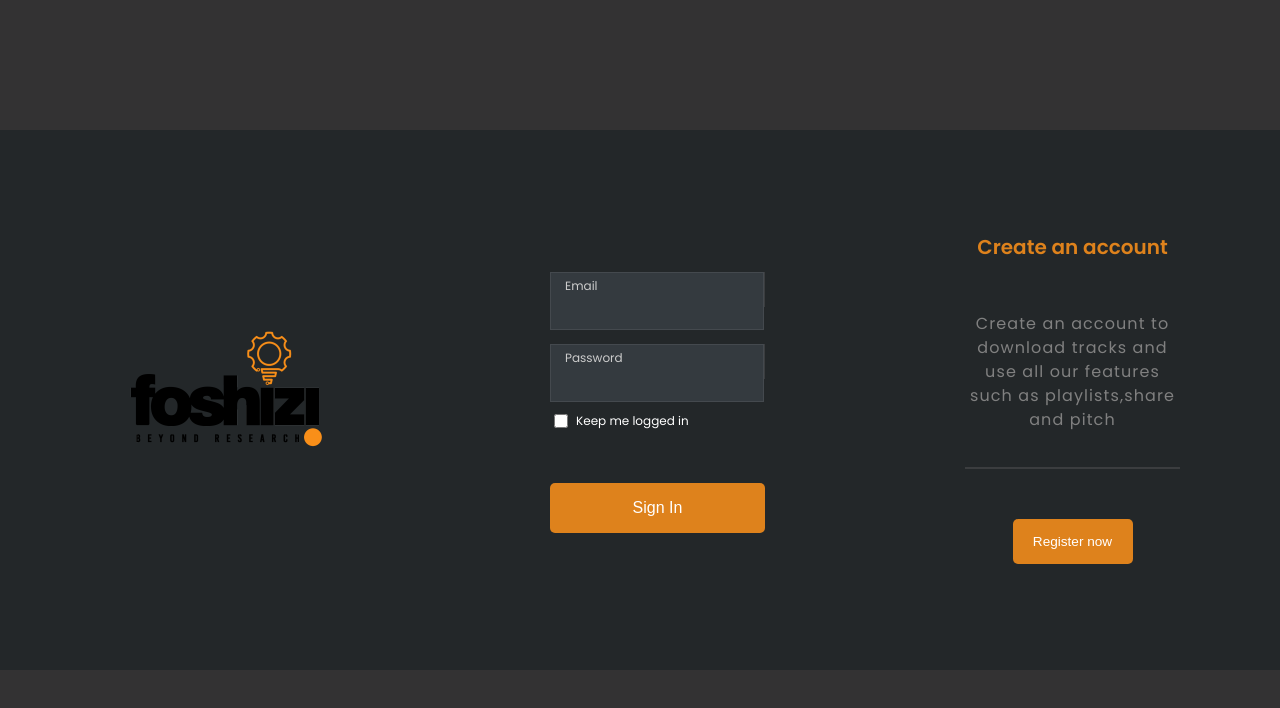
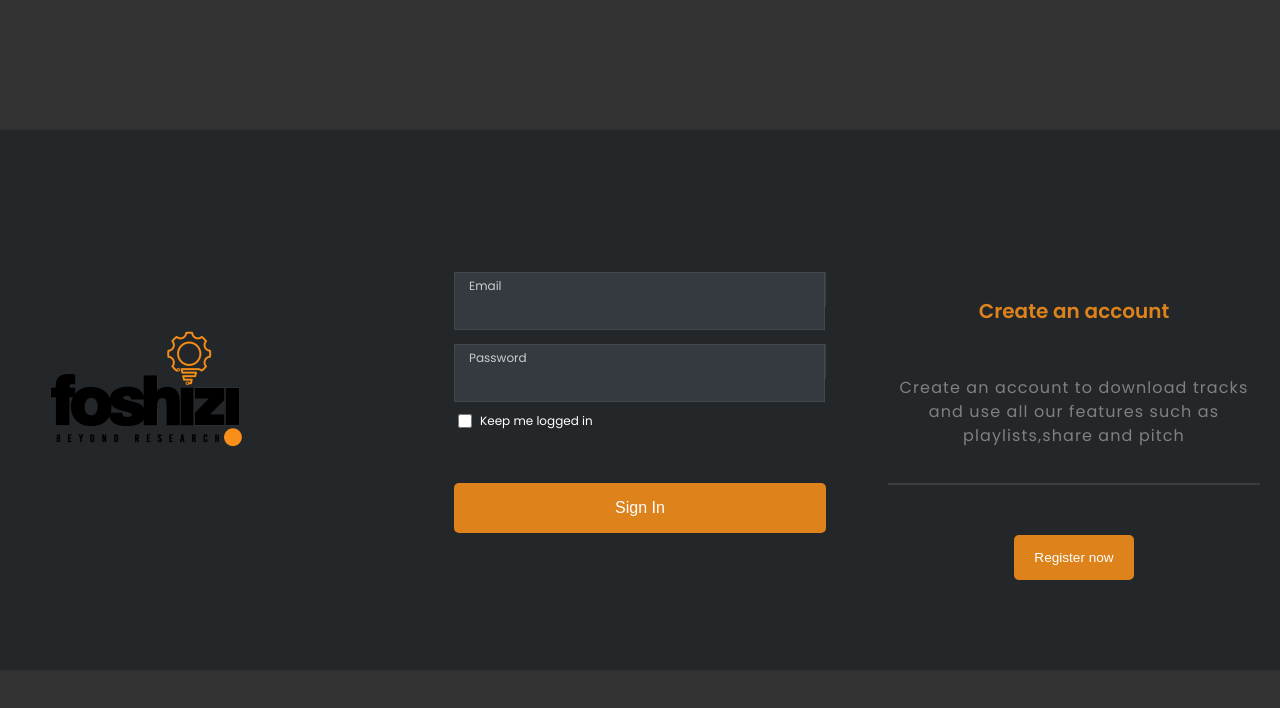
Before and after one commit to mwingrov/Foshizi, a Next.js app: page / in a window 1280 px wide. Shown: the top 708 px of the page. Built offline with nearby package versions, Linux system fonts and the light colour scheme; no server answers.

Commit message:
style : login page styling fix

```diff
--- a/src/components/base/card/cardElement.js
+++ b/src/components/base/card/cardElement.js
@@ -33,5 +33,6 @@ export const CardContainer = styled.div`
   padding: 20px;
   @media (min-width: 768px) {
     padding: ${({ isAccountCard }) => (isAccountCard ? "50px" : "20px")};
+    // max-height: 400px;
   }
 `;
--- a/src/components/layout/dashboard/DashboardElement.js
+++ b/src/components/layout/dashboard/DashboardElement.js
@@ -39,7 +39,6 @@ export const PanelContainer = styled.section`
     display: grid;
     grid-template-rows: repeat(2, 1fr);
     gap: 10px;
-    padding: 20px;
   }
 `;
 export const RowContainer = styled.div`
--- a/src/components/layout/logger/LoggerElement.js
+++ b/src/components/layout/logger/LoggerElement.js
@@ -28,6 +28,9 @@ export const LoginPanel = styled.div`
     flex-direction: row;
     align-items: center;
     justify-content: space-between;
+    gap: 20px;
+  }
+  @media (min-width: 1440px) {
     gap: 200px;
     padding-left: 100px;
     padding-right: 100px;
@@ -52,12 +55,13 @@ export const ButtonContainer = styled.div`
   margin-top: 20px;
 `;
 export const SignUpContainer = styled.form`
-  display: none;
+  margin-top: 80px;
+  display: flex;
+  flex-direction: column;
+  align-items: center;
+  gap: 10px;
   @media (min-width: 1024px) {
     width: 30%;
-    display: flex;
-    flex-direction: column;
-    align-items: center;
     gap: 20px;
     color: #3b3d3f;
     gap: 50px;
--- a/src/components/layout/logger/index.js
+++ b/src/components/layout/logger/index.js
@@ -98,7 +98,12 @@ const Logger = () => {
               Create an account to download tracks and use all our features such
               as playlists,share and pitch
             </Paragraph>
-            <Button link="/register" bg="primary" btnText="Register now" />
+            <Button
+              link="/register"
+              bg="primary"
+              btnText="Register now"
+              className="regsiter-btn"
+            />
           </SignUpContainer>
         </LoginPanel>
       </LayoutWrapper>
--- a/src/components/layout/register/RegisterElement.js
+++ b/src/components/layout/register/RegisterElement.js
@@ -25,6 +25,7 @@ export const RegisterPanel = styled.div`
 export const RegisterContainer = styled.form`
   display: flex;
   flex-direction: column;
+  gap: 35px;
   @media (min-width: 1024px) {
     width: 35%;
     color: #3b3d3f;
--- a/src/components/ui/header/HeaderElement.js
+++ b/src/components/ui/header/HeaderElement.js
@@ -17,7 +17,7 @@ export const HeaderWrapper = styled.div`
   @media (min-width: 768px) {
     position: static;
     flex-direction: row;
-    height: 80px;
+    height: 70px;
     gap: 5px;
     padding: 5px 10px;
     background: #2a2f34;
--- a/src/styles/global.css
+++ b/src/styles/global.css
@@ -163,6 +163,15 @@ p {
   letter-spacing: normal;
   color: grey;
 }
+
+.login-link,
+.regsiter-btn {
+  text-decoration: none;
+  color: #fff;
+  font-size: 12px;
+}
+
+@media (min-width: 1024px) {
   .login-link {
     text-decoration: none;
     background: #de821c;
@@ -180,6 +189,7 @@ p {
     border-radius: 5px;
     border: none;
   }
+}
 
 .login-link:hover {
   transition: all 0.2s ease-in-out;
```
Lines whose indentation alone changed are shown as unchanged.
